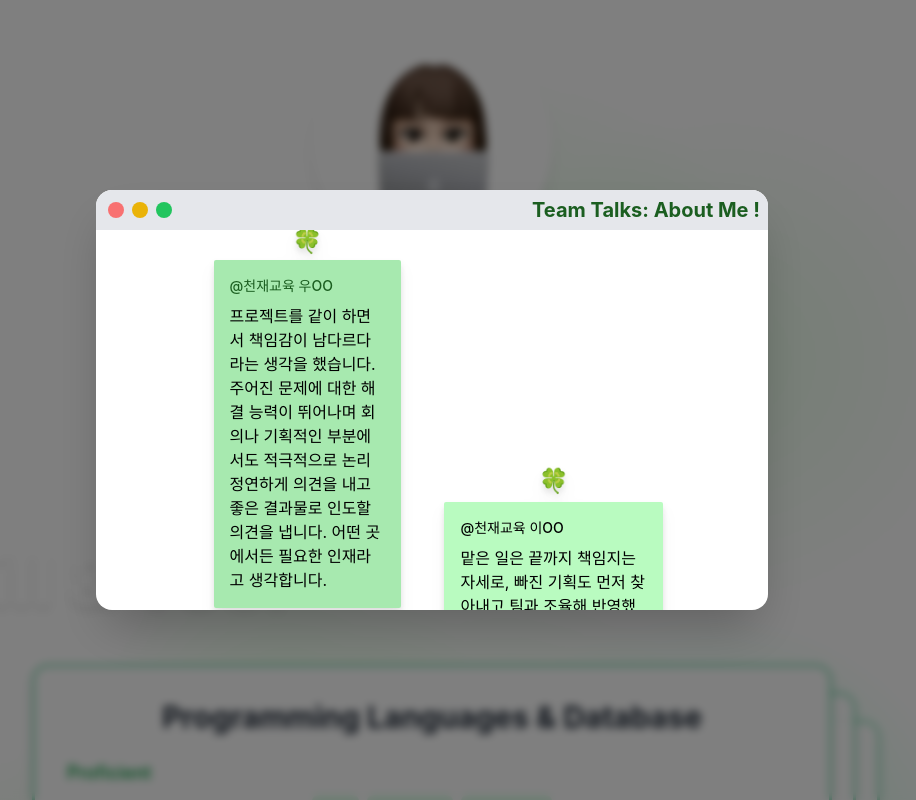
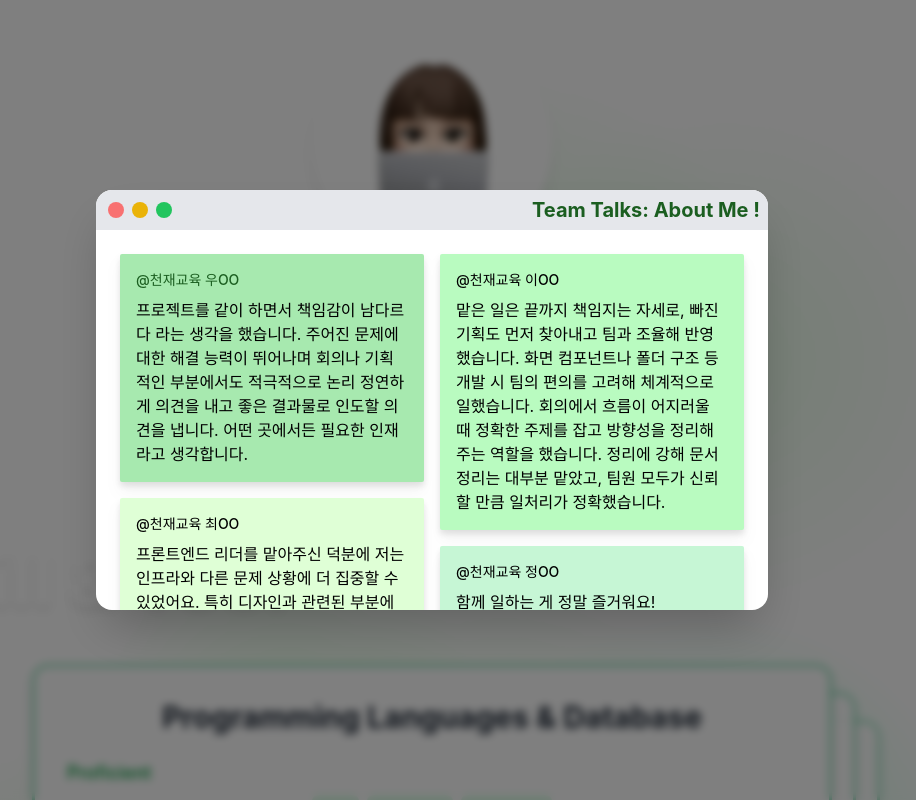
Before and after one commit to my2min0/portfolio, a React (Create React App) app: page / in a window 1280 px wide. Both pictures are taken after a click on the button "팀원 리뷰 보기". Shown: the part 976-1776 px from the top of the page, without its empty margins (208-1124 px from the left). Built offline with nearby package versions, Linux system fonts and the light colour scheme; the HTML template or start-up script is replaced by a standard one.

Commit message:
메모에 클로버 없애고 메모들을 좀 더 정갈하게 2열로 정리함

```diff
--- a/src/components/common/ReviewMemo.js
+++ b/src/components/common/ReviewMemo.js
@@ -7,11 +7,7 @@ const ReviewMemo = ({
     review = "",
 }) => {
     return (
-        <div className={`relative drop-shadow-lg rounded-sm p-3 md:p-4 ${className}`}>
-            <div className="absolute left-[50%] transform -translate-x-1/2
-                            text-md -top-[13%] md:text-2xl md:-top-[10%]">
-                🍀
-            </div>
+        <div className={`relative drop-shadow-lg rounded-sm p-2 md:p-4 ${className}`}>
             <p className={`text-[${textColor}] font-medium text-[10px] mb-1 md:text-sm md:mb-2`}>
                 {name}
             </p>
--- a/src/components/sections/TeamReviewModal.js
+++ b/src/components/sections/TeamReviewModal.js
@@ -49,21 +49,40 @@ const TeamReviewModal = ({ isOpen, onClose }) => {
                         e.target.style.setProperty('--webkit-scrollbar', 'none'); // Chrome, Safari에서 스크롤바 숨기기
                     }}
                 >
-                    <div className="p-4 md:p-6 relative h-[420px] md:h-[600px]">
+                    <div className="p-4 md:p-6 relative">
                         {/* <ReviewMemo
-                            className="bg-[#] w-[%] -top-[] left-[] md:-top-[] md:left-[]"
+                            className="bg-[#]"
                             textColor="#"
                             name=""
                             review=""
                         /> */}
+                        <div className="grid grid-cols-2 gap-4 h-full">
+                            {/* 왼쪽 열 */}
+                            <div className="space-y-4">
                                 <ReviewMemo
-                            className="bg-[#A7E9AF] w-[30%] top-[1%] left-[15%] md:top-[1%] md:left-[15%]"
+                                    className="bg-[#A7E9AF]"
                                     textColor="#1B5E20"
                                     name="@천재교육 우OO"
                                     review="프로젝트를 같이 하면서 책임감이 남다르다 라는 생각을 했습니다. 주어진 문제에 대한 해결 능력이 뛰어나며 회의나 기획적인 부분에서도 적극적으로 논리 정연하게 의견을 내고 좋은 결과물로 인도할 의견을 냅니다. 어떤 곳에서든 필요한 인재라고 생각합니다."
                                 />
                                 <ReviewMemo
-                            className="bg-[#B9FBC0] w-[35%] -top-[75px] left-[52%] md:-top-[100px] md:left-[52%]"
+                                    className="bg-[#DFFFD6]"
+                                    textColor="#355E3B"
+                                    name="@천재교육 최OO"
+                                    review="프론트엔드 리더를 맡아주신 덕분에 저는 인프라와 다른 문제 상황에 더 집중할 수 있었어요. 특히 디자인과 관련된 부분에서는 디자이너에 버금가는 미적 감각과 프론트엔드에 대한 깊은 이해를 바탕으로 완성도를 높여 나가는 모습이 인상적이었습니다. 주도적으로 해결책을 찾아가고, 의견을 적극적으로 표현해 주셔서 정말 든든했습니다. 다음에도 함께 프로젝트 해요~!"
+                                />
+                                <ReviewMemo
+                                    className="bg-[#A7E9AF]"
+                                    textColor="#134E4A"
+                                    name="@동료 박OO"
+                                    review="꼼꼼하고 신뢰할 수 있는 팀원이에요!"
+                                />
+                            </div>
+
+                            {/* 오른쪽 열 */}
+                            <div className="space-y-4">
+                                <ReviewMemo
+                                    className="bg-[#B9FBC0]"
                                     textColor="#00695C"
                                     name="@천재교육 이OO"
                                     review="맡은 일은 끝까지 책임지는 자세로, 빠진 기획도 먼저 찾아내고 팀과 조율해 반영했습니다.
@@ -72,29 +91,19 @@ const TeamReviewModal = ({ isOpen, onClose }) => {
                                     정리에 강해 문서 정리는 대부분 맡았고, 팀원 모두가 신뢰할 만큼 일처리가 정확했습니다."
                                 />
                                 <ReviewMemo
-                            className="bg-[#DFFFD6] w-[33%] -top-[70px] left-[17%] md:-top-[110px] md:left-[16%]"
-                            textColor="#355E3B"
-                            name="@천재교육 최OO"
-                            review="프론트엔드 리더를 맡아주신 덕분에 저는 인프라와 다른 문제 상황에 더 집중할 수 있었어요. 특히 디자인과 관련된 부분에서는 디자이너에 버금가는 미적 감각과 프론트엔드에 대한 깊은 이해를 바탕으로 완성도를 높여 나가는 모습이 인상적이었습니다. 주도적으로 해결책을 찾아가고, 의견을 적극적으로 표현해 주셔서 정말 든든했습니다. 다음에도 함께 프로젝트 해요~!"
-                        />
-                        <ReviewMemo
-                            className="bg-[#A7E9AF] w-[30%] -top-[130px] left-[54%] md:-top-[190px] md:left-[54%]"
-                            textColor="#134E4A"
+                                    className="bg-[#C6F6D5]"
+                                    textColor="#22543D"
                                     name="@천재교육 정OO"
                                     review="함께 일하는 게 정말 즐거워요!"
                                 />
                                 <ReviewMemo
-                            className="bg-[#B2F2BB] w-[35%] -top-[115px] left-[13%] md:-top-[180px] md:left-[18%]"
+                                    className="bg-[#B2F2BB]"
                                     textColor="#14532D"
                                     name="@천재교육 김OO"
                                     review="저는 살면서 이렇게 논리적으로 말을 잘하는 사람을 본 적이 없어요. 자기 일을 잘하는 건 그렇다고 해도 사람이 알게 모르게 따뜻한 건 반칙이에요."
                                 />
-                        <ReviewMemo
-                            className="bg-[#C6F6D5] w-[28%] -top-[190px] left-[55%] md:-top-[290px] md:left-[57%]"
-                            textColor="#22543D"
-                            name="@동료 박OO"
-                            review="꼼꼼하고 신뢰할 수 있는 팀원이에요!"
-                        />
+                            </div>
+                        </div>
                     </div>
                 </div>
             </div>
```
Lines whose indentation alone changed are shown as unchanged.
